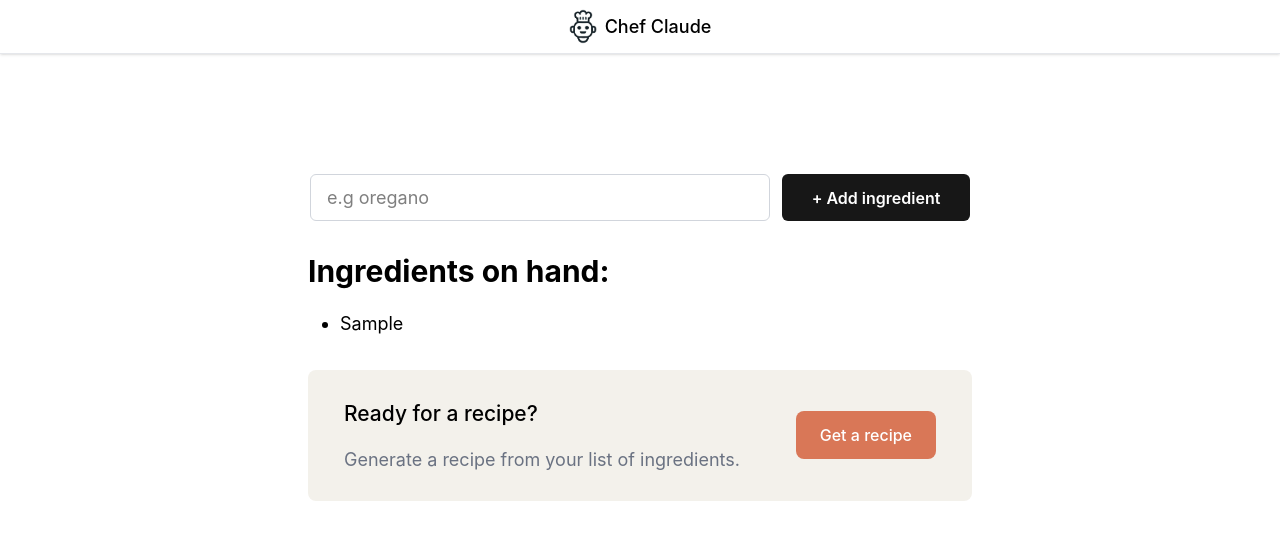
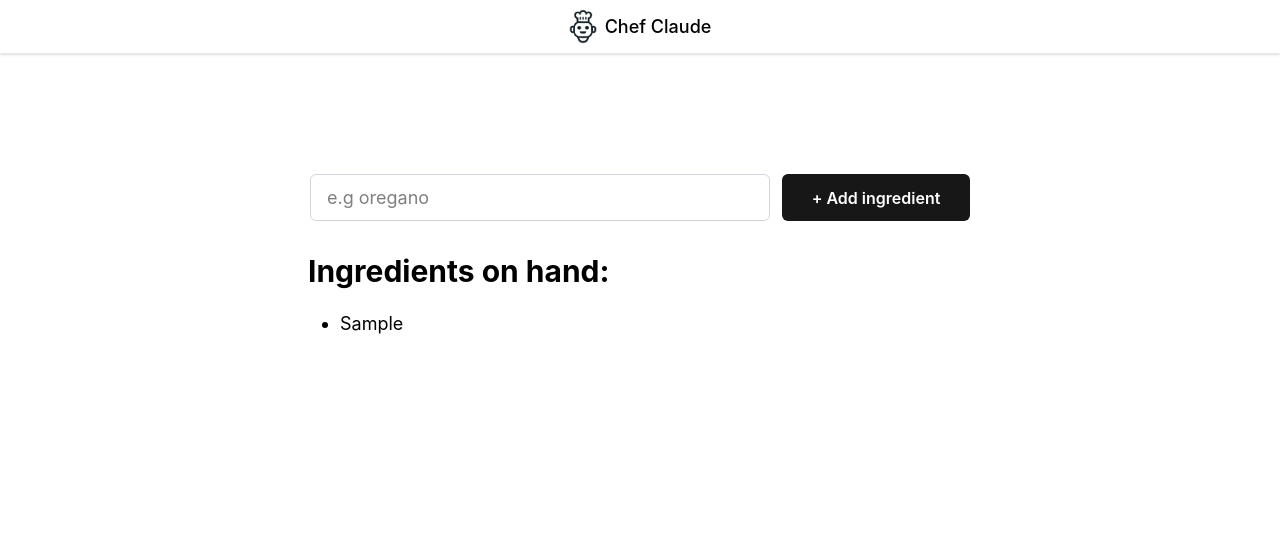
Before and after one commit to Ankit-Sangroula/chef-claude, a React (Vite) app: page / in a window 1280 px wide. Both pictures are taken after typing "Sample" into the empty fields and a click on the button "+ Add ingredient". Shown: the top 540 px of the page. Built offline with nearby package versions, Linux system fonts and the light colour scheme.

Commit message:
Refactor ingredient addition and improve layout consistency in Home component

```diff
--- a/src/Home.jsx
+++ b/src/Home.jsx
@@ -4,10 +4,7 @@ import Header from "./component/Header";
 export default function Home() {
   function addIngredient(formData) {
     const newIngredient = formData.get("ingredient");
-    setIngredients(prevIngredients => [
-      ...prevIngredients,
-      newIngredient
-    ]);
+    setIngredients((prevIngredients) => [...prevIngredients, newIngredient]);
   }
 
   const [ingredients, setIngredients] = useState([]);
@@ -31,31 +28,23 @@ export default function Home() {
           className="border border-gray-300 rounded-md px-4 text-lg w-[460px] h-[47px]"
         />
 
-        <button
-          className="w-[188px] h-[47px] bg-[#171717] text-white rounded-md text-base font-semibold"
-        >
+        <button className="w-[188px] h-[47px] bg-[#171717] text-white rounded-md text-base font-semibold">
           + Add ingredient
         </button>
       </form>
 
       {ingredients.length > 0 && (
+        <section className="max-w-[664px] mx-auto mt-7">
+          <h2 className="text-[30px] font-bold mb-4">Ingredients on hand:</h2>
+
+          <ul className="list-disc pl-8 text-lg space-y-2" aria-live="polite">
+            {ingredientsListItems}
+          </ul>
+          {ingredients.length > 3 && (
 
 
-        <section className="max-w-[664px] mx-auto mt-7">
-
-        <h2 className="text-[30px] font-bold mb-4">
-          Ingredients on hand:
-        </h2>
-
-        <ul
-          className="list-disc pl-8 text-lg space-y-2"
-          aria-live="polite"
-        >
-          {ingredientsListItems}
-        </ul>
 
           <div className="flex justify-between items-center bg-[#f3f1eb] rounded-lg px-9 py-7 mt-8">
-
             <div>
               <h3 className="text-[21px] font-medium mb-4">
                 Ready for a recipe?
@@ -69,8 +58,9 @@ export default function Home() {
             <button className="bg-[#d97757] text-white px-6 py-3 rounded-lg font-medium">
               Get a recipe
             </button>
+          </div>
+          )}
 
-        </div>
         </section>
       )}
     </div>
```
Lines whose indentation alone changed are shown as unchanged.
